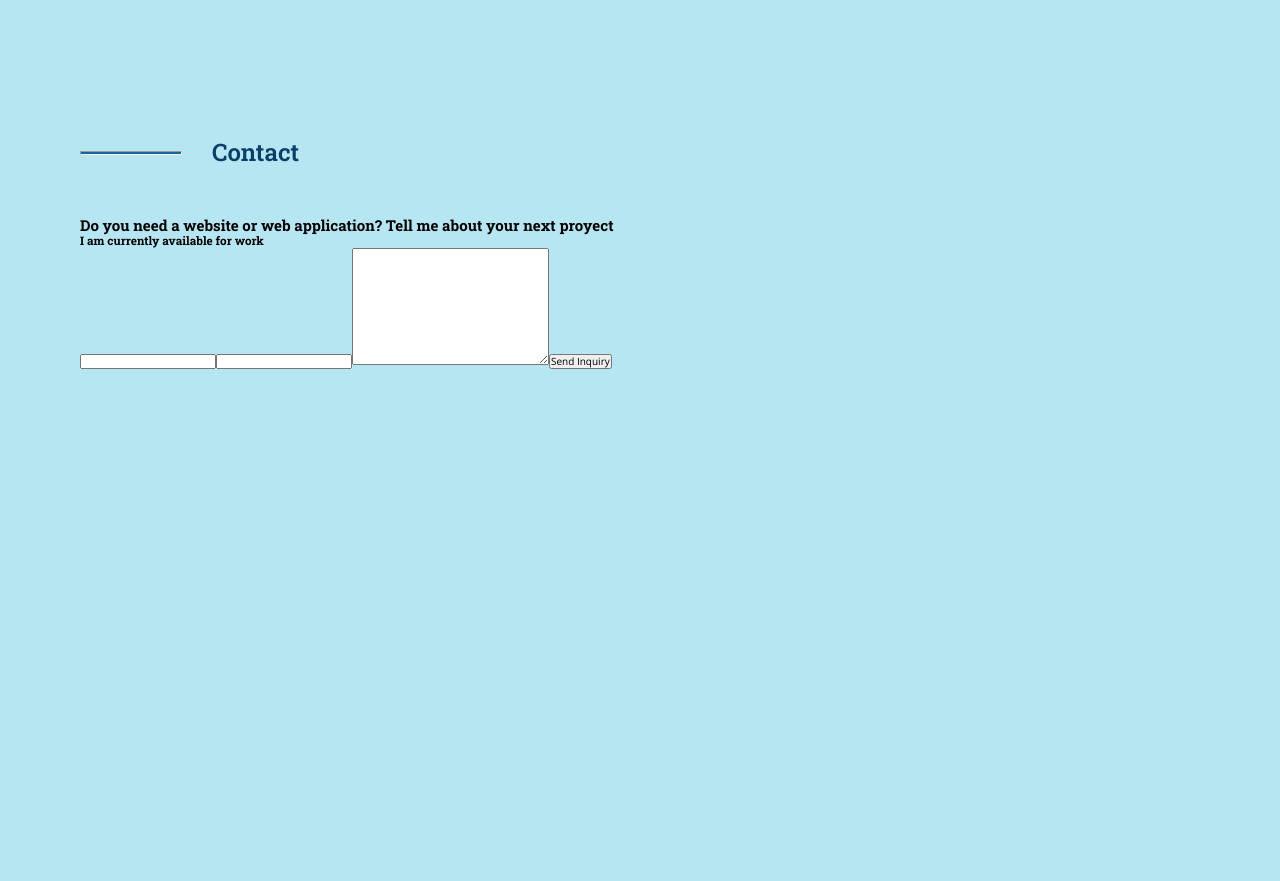
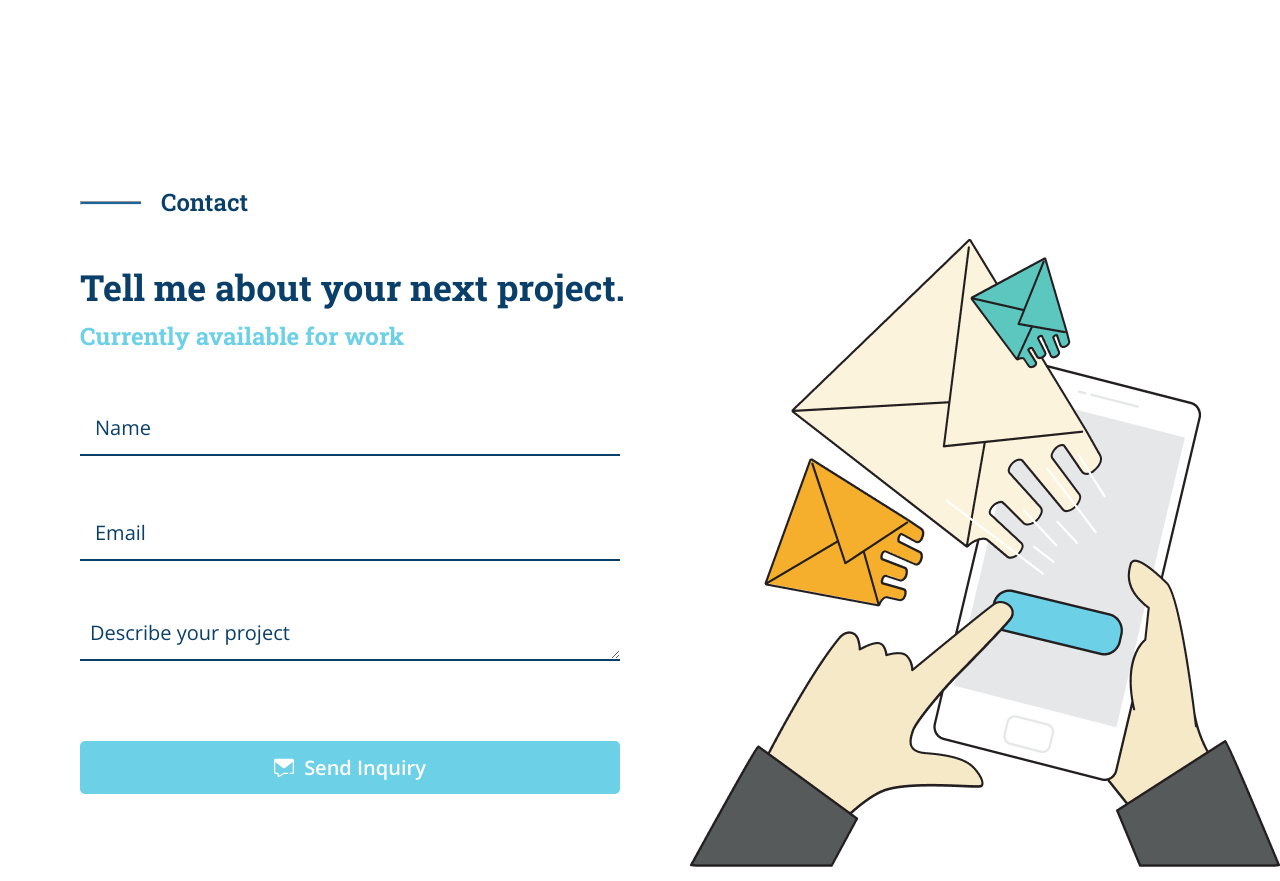
Before and after one commit to CJCB77/Personal-PortfolioV.2-Coral, a React (Create React App) app: page / in a window 1280 px wide. Shown: the part 4800-5681 px from the top of the page. Built offline with nearby package versions, Linux system fonts and the light colour scheme.

Commit message:
Finished contact form

```diff
--- a/src/App.tsx
+++ b/src/App.tsx
@@ -26,7 +26,7 @@ function App() {
       if(window.scrollY > 3500) {
         document.body.classList.add('bg--light-blue');
       }
-      if(window.scrollY > 5200) {
+      if(window.scrollY > 4500) {
         document.body.classList.remove('bg--light-blue');
       }
     })
--- a/src/Components/Contact/ContactForm.css
+++ b/src/Components/Contact/ContactForm.css
@@ -1,4 +1,172 @@
-.contact{
-  margin: 5rem 0;
-  margin-bottom: 50rem;
+.contact {
+  display: flex;
 }
+
+.contact__main {
+  display: flex;
+  flex-direction: column;
+  width: 60%;
+}
+
+.contact__headings {
+  margin-bottom: 5rem;
+}
+
+.contact__headings h2 {
+  font-size: 3.6rem;
+  color: var(--blue-navy);
+  margin-bottom: 1.5rem;
+}
+
+.contact__headings h3 {
+  font-size: 2.4rem;
+  color: var(--light-blue);
+}
+
+.contact__form {
+  display: flex;
+  flex-direction: column;
+  padding-right: 1rem;
+}
+
+.contact__form input {
+  width: 90%;
+  margin-bottom: 5rem;
+  padding: 1.5rem;
+  border: none;
+  border-bottom: 0.2rem solid var(--blue-navy);
+  font-size: 2rem;
+  font-family: 'Open Sans', sans-serif;
+  font-weight: 400;
+  color: var(--blue-navy);
+  transition: all 0.2s ease;
+}
+
+.contact__form input:focus {
+  outline: none;
+  background-color: var(--pale-yellow);
+  border-bottom: 0.2rem solid var(--light-blue);
+}
+
+
+.contact__form input::placeholder {
+  color: var(--blue-navy);
+  font-size: 2rem;
+  font-weight: 300;
+  transition: all 0.3s ease;
+}
+
+.contact__form input:focus::placeholder {
+  color: transparent;
+}
+
+.contact__form textarea {
+  width: 90%;
+  height: 5rem;
+  margin-bottom: 5rem;
+  padding: 1rem;
+  border: none;
+  border-bottom: 0.2rem solid var(--blue-navy);
+  font-size: 2rem;
+  font-family: 'Open Sans', sans-serif;
+  font-weight: 400;
+  color: var(--blue-navy);
+  transition: all 0.3s ease;
+}
+
+.contact__form textarea:focus {
+  outline: none;
+  height: 15rem;
+  background-color: var(--pale-yellow);
+  border-bottom: 0.2rem solid var(--light-blue);
+
+}
+
+.contact__form textarea::placeholder {
+  color: var(--blue-navy);
+  font-size: 2rem;
+  font-weight: 300;
+}
+
+.contact__form textarea:focus::placeholder {
+  color: transparent;
+}
+
+.contact__btn{
+  width: 90%;
+  padding: 1.5rem 0;
+  border: none;
+  border-radius: 0.5rem;
+  background-color: var(--light-blue);
+  color: var(--white);
+  font-size: 2rem;
+  font-family: 'Open Sans', sans-serif;
+  font-weight: 600;
+  cursor: pointer;
+  transition: all 0.8s ease;
+  margin-bottom: 5rem;
+  display: flex;
+  justify-content: center;
+  align-items: center;
+  margin-top: 3rem;
+}
+
+.contact__btn:hover {
+  background-color: var(--green);
+}
+
+.contact__btn img {
+  margin-right: 1rem;
+  height: 2rem;
+}
+
+.contact__img {
+  height: 40%;
+  margin-right: -8rem;
+  margin-top: 10rem;
+}
+
+@media (max-width: 768px) {
+
+  .contact{
+    margin: 5rem 0;
+    flex-direction: column;
+  }
+
+  .contact__main {
+    display: flex;
+    flex-direction: column;
+    width: 100%;
+  }
+
+  .contact__headings {
+    text-align: center;
+    margin-bottom: 5rem;
+  }
+
+  .contact__headings h2 {
+    font-size: 2.8rem;
+    color: var(--blue-navy);
+    margin-bottom: 1.5rem;
+  }
+
+  .contact__headings h3 {
+    font-size: 2rem;
+    color: var(--light-blue);
+  }
+
+  .contact__form {
+    align-items: center;
+    padding-right: 0;
+  }
+
+  .contact__img {
+    width: 100%;
+    margin: 0;
+  }
+
+  .contact__btn {
+    margin-top: 0;
+  }
+
+}
--- a/src/Components/Contact/ContactForm.tsx
+++ b/src/Components/Contact/ContactForm.tsx
@@ -4,22 +4,39 @@ import SectionDivider from '../UtilityComponents/SectionDivider'
 import './ContactForm.css'
 //Images
 import messageImg from '../../assets/images/contact-img-mobile.png'
+import messageImgDesktop from '../../assets/images/contact-desktop.png'
+import messageIcon from '../../assets/icons/message.svg'
+//Custom Hooks
+import useIsMobile from '../../CustomHooks/useIsMobile'
 
 export const ContactForm = () => {
+
+  const isMobile = useIsMobile();
+
+  const submitForm = (e:React.FormEvent) => {
+    e.preventDefault();
+    console.log('Form Submitted');
+  }
+
   return (
     <section className='contact'>
-      <SectionDivider section='Contact' />
-      <div className='contact__headings'>
-        <h2>Do you need a website or web application? Tell me about your next proyect</h2>
-        <h3>I am currently available for work</h3>
+      <div className='contact__main'>
+        <SectionDivider section='Contact' />
+        <div className='contact__headings'>
+          <h2>Tell me about your next project.</h2>
+          <h3>Currently available for work</h3>
+        </div>
+        <form className='contact__form'>
+          <input type="text" name="field1" placeholder='Name' autoComplete='chrome-off”' />
+          <input type="email" name="field2" placeholder='Email' autoComplete='chrome-off”'/>
+          <textarea name="message" id="" cols={50} rows={1} placeholder="Describe your project"></textarea>
+          <button className='contact__btn' onClick={submitForm} >
+            <img src={messageIcon} alt="" />
+            Send Inquiry
+          </button>
+        </form>
       </div>
-      <form className='contact__form'>
-        <input type="text" name="name" />
-        <input type="email" name="email" />
-        <textarea name="message" id="" cols={30} rows={10}></textarea>
-        <button type='submit'>Send Inquiry</button>
-      </form>
-      <img src="" alt="" />
+      <img src={isMobile? messageImg : messageImgDesktop } alt="" className='contact__img'/>
     </section>
   )
 }
--- a/src/Components/Projects/Projects.css
+++ b/src/Components/Projects/Projects.css
@@ -106,6 +106,7 @@
 
   .project__img{
     margin: 0 -2rem;
+
   }
 
   .project {
```
Also changed, not shown: src/assets/icons/message.svg (added), src/assets/images/contact-desktop.png (added).
